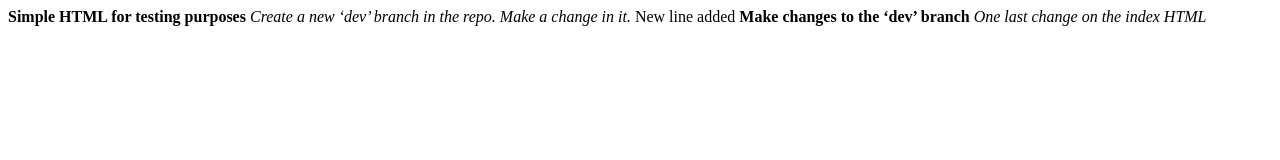
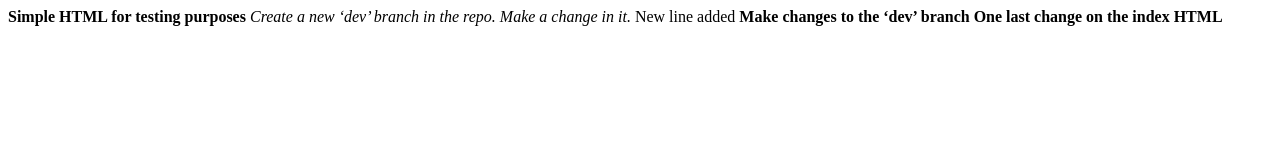
Before and after one commit to aleksandra1j/Jenkins-4.3, a plain HTML site: page index.html in a window 1280 px wide. Drawn offline with Linux system fonts and the light colour scheme.

Commit message:
Update index.html

```diff
--- a/index.html
+++ b/index.html
@@ -2,4 +2,4 @@
 <i>Create a new ‘dev’ branch in the repo. Make a change in it. </i>
 New line added
 <b>Make changes to the ‘dev’ branch</b>
-<i>One last change on the index HTML </i>
+<b>One last change on the index HTML </b>
```
